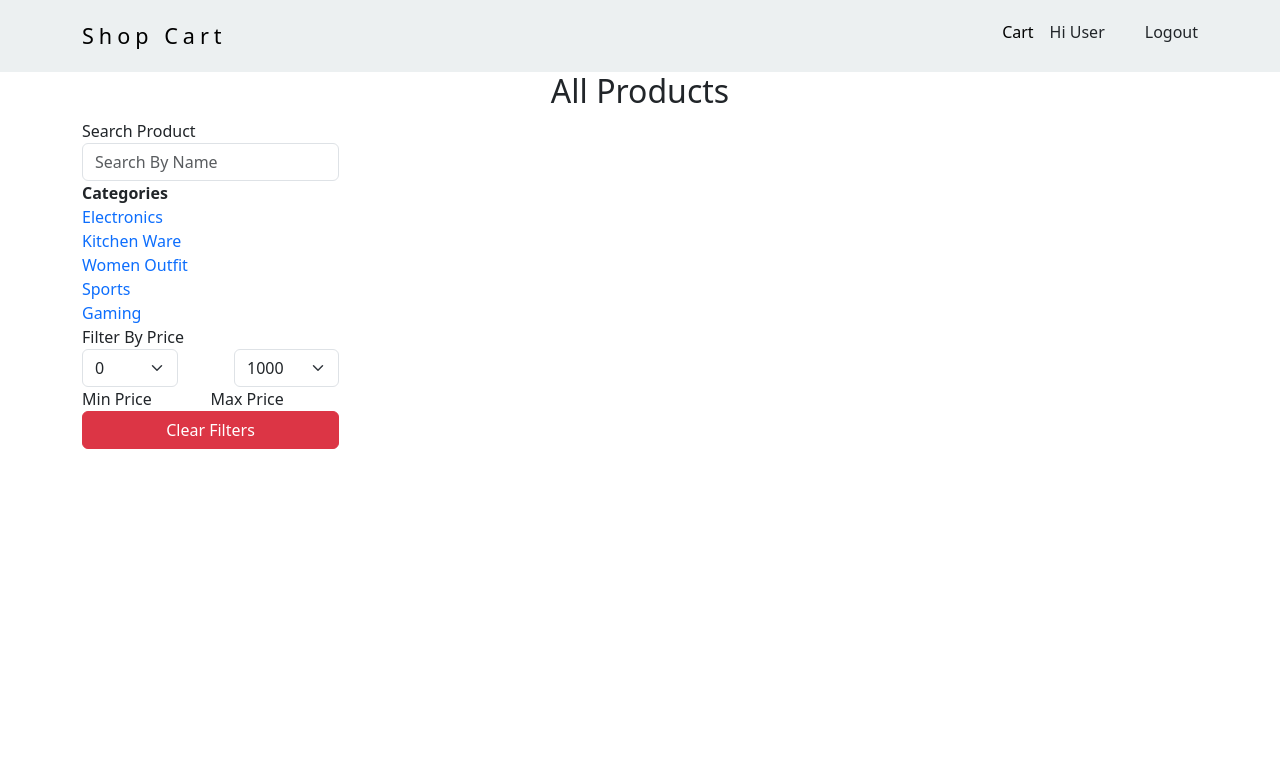
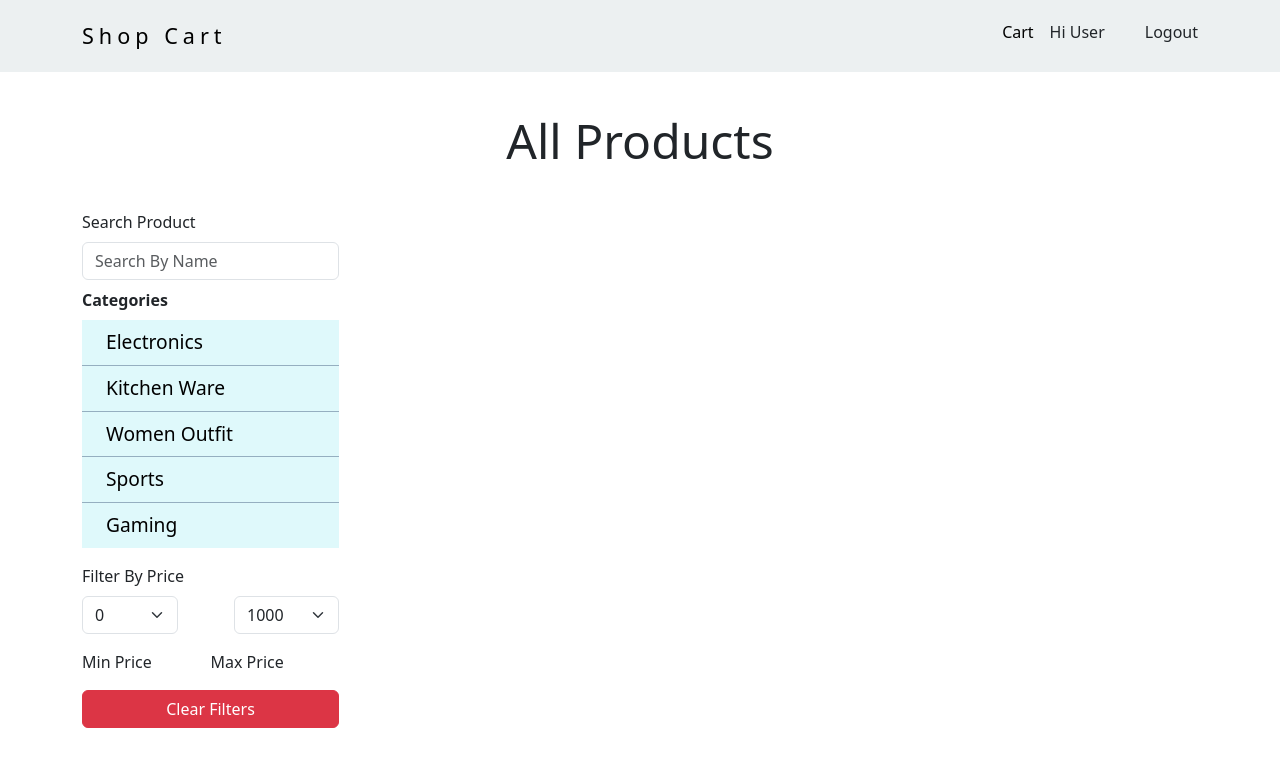
Before and after one commit to vignesh1127/cart, a plain HTML site: page productList.html in a window 1280 px wide. Drawn offline with nearby package versions, Linux system fonts and the light colour scheme.

Commit message:
product page UI

```diff
--- a/css/common.css
+++ b/css/common.css
@@ -3,6 +3,9 @@
     --pale-blue: #2c3e50;
     --mid-gray: #999;
     --jeans-blue: #34495e;
+    --light-blue: #95afc0;
+    --bg-light-blue: #dff9fb;
+    --dark-sky-blue: #c7ecee;
 }
 
 html{
--- a/css/productList.css
+++ b/css/productList.css
@@ -1,3 +1,50 @@
-#price-filter-label-min{
+#price-filter-label-min {
     flex-basis: 50%;
 }
+
+.product-list-title {
+    font-size: 3rem;
+    margin: 40px 0px;
+    font-weight: normal;
+}
+
+.product-list-side-bar {
+    margin-right: 100px;
+}
+
+.product-list-side-bar a {
+    padding: 0.5rem 1.5rem;
+    font-size: 1.2rem;
+    color: black;
+    border-bottom: 1px solid var(--light-blue);
+    background-color: var(--bg-light-blue);
+}
+
+.product-list-side-bar a:last-child{
+    border-bottom: none;
+}
+
+.product-list-side-bar a:hover{
+    background-color: var(--dark-sky-blue);
+    font-weight: bold;
+}
+
+#caterogyList{
+    margin-bottom: 1rem;
+}
+
+.side-bar-title{
+    margin-bottom: 0.5rem;
+}
+
+.sidebar-search{
+    margin-bottom: 0.5rem;
+}
+
+.clear-filter{
+    margin-top: 1rem;
+}
+
+.price-fliter-select > div{
+    margin-bottom: 1rem;;
+}
--- a/productList.html
+++ b/productList.html
@@ -37,7 +37,7 @@
                 </h2>
                 <div class="product-list-wrapper d-flex flex-row">
                     <!-- Side bar -->
-                    <div class="product-lis-side-bar d-flex flex-column">
+                    <div class="product-list-side-bar d-flex flex-column">
                         <div class="side-bar-title">
                             Search Product
                         </div>
```
